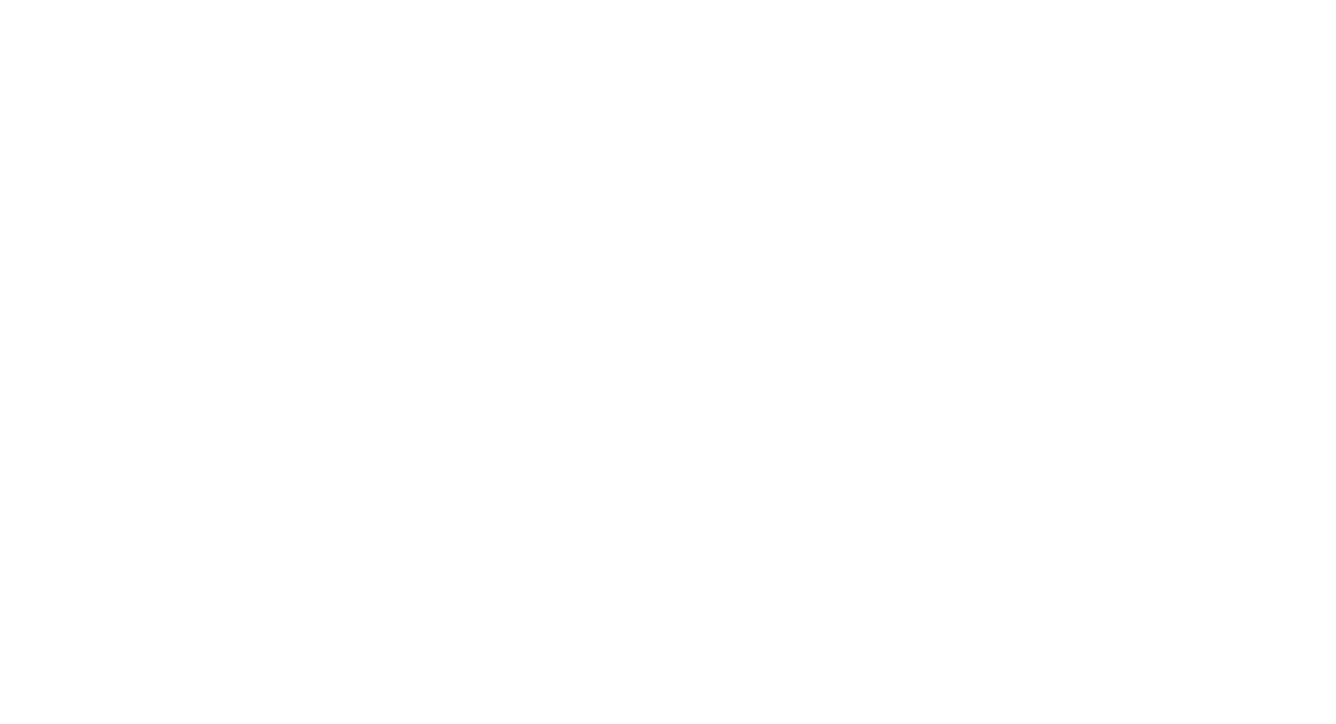
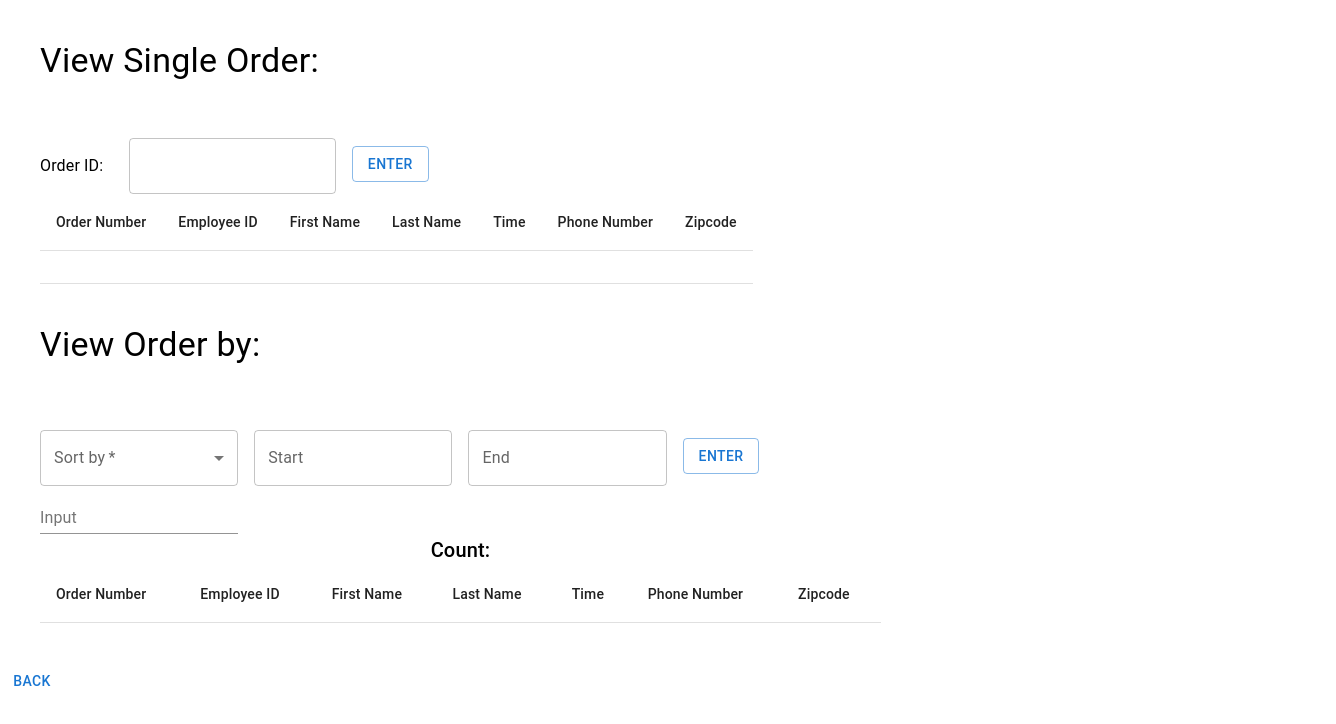
Before and after one commit to duncanmclean1/Cooper-s-Corp, a React (Create React App) app in the folder Frontend/coopers-corp/: page /vieworder/1 in a window 1280 px wide. Before the commit this address had no page. Shown: the top 724 px of the page, 1336 px wide, since content can reach past the window. Built offline with nearby package versions, Linux system fonts and the light colour scheme.

Commit message:
some ui changes

```diff
--- a/Frontend/coopers-corp/src/App.js
+++ b/Frontend/coopers-corp/src/App.js
@@ -1,4 +1,4 @@
-import {BrowserRouter as Router, Routes, Route} from "react-router-dom";
+import {BrowserRouter as Router, Routes, Route, Switch} from "react-router-dom";
 import LoginPage from "./Pages/LoginPage";
 import DashboardPage from "./Pages/DashboardPage";
 import AddEmployeePage from "./Pages/AddEmployeePage";
@@ -6,7 +6,6 @@ import EditEmployeePage from "./Pages/EditEmployeePage";
 import CustomerDetails from "./Pages/CustomerDetails";
 import ViewOrdersPage from "./Pages/ViewOrdersPage";
 import AddItems from "./Pages/AddItems";
-import EditComponent from "./Pages/EditComponent";
 export default function App()
 {
   return(
@@ -16,10 +15,9 @@ export default function App()
         <Route path="/dashboard/:employeeId" element={<DashboardPage />} />
         <Route path= "/addEmployee/:employeeId" element={<AddEmployeePage />} />
         <Route path= "/editEmployee/:employeeId" element={<EditEmployeePage />}/>
-        <Route path="/vieworder" element={<ViewOrdersPage />} />
+        <Route path="/vieworder/:employeeId" element={<ViewOrdersPage />} />
         <Route path="/customerDetails/:employeeId" element={<CustomerDetails />} />
         <Route path="/additems/:employeeId/:orderNumber" element={<AddItems />} />
-        <Route path="/editEmployee/editComponent" element={<EditComponent />} />
       </Routes>
     </Router>
   );
--- a/Frontend/coopers-corp/src/Pages/AddEmployeePage.js
+++ b/Frontend/coopers-corp/src/Pages/AddEmployeePage.js
@@ -107,6 +107,7 @@ export default function AddEmployee() {
     <Button type = "submit" variant="outlined" onClick = {handleClick}>
       Submit
      </Button>
+     <Button onClick={()=>navigate(`/editemployee/${employeeId}`)}>Back</Button>
    </Box>
    <Dialog
         open={openPopup}
--- a/Frontend/coopers-corp/src/Pages/AddItems.js
+++ b/Frontend/coopers-corp/src/Pages/AddItems.js
@@ -2,7 +2,10 @@ import { Box, Button, Container, Paper, Typography, TableHead, TableCell, Table,
 import { ToggleButton } from "@mui/material";
 import { useEffect, useState } from "react";
 import {useNavigate, useParams } from "react-router-dom";
-
+import Select from '@mui/material/Select';
+import MenuItem from '@mui/material/MenuItem';
+import InputLabel from '@mui/material/InputLabel';
+import FormControl from '@mui/material/FormControl';
 export default function AddItems() {
     const [menu, setMenu] = useState();
     const [quantity, setQuantity] = useState({quantity:""});
@@ -112,6 +115,10 @@ export default function AddItems() {
         const handleProductName = productName => event => {
             setProductName({...productName, [productName]: event.target.value})
         }
+        const handleProduct = (event) => {
+            setProductName({productName: event.target.value});
+            console.log(productName.productName);
+          };
         const handleQuantity = quantity => event => {
             setQuantity({...quantity, [quantity]: event.target.value})
         }
@@ -162,14 +169,27 @@ export default function AddItems() {
                     alignItems: "center",
                   }}
             >
+                <Typography variant="h6" align="center">Add Item</Typography>
+    <Grid item xs={12}>
+        <Grid marginTop={1} container spacing={2}>
             <Grid item xs={4}>
-                <Typography variant="h6">Add Item</Typography>
+            <Box component='form' display='flex' alignItems="center" flexDirection="row" marginTop={3}>
+            <FormControl required sx={{ width: 175, marginTop: 2 }}>
+            <InputLabel id="product">Product Name</InputLabel>
+            <Select labelId= "product" label= "Product" onChange={handleProduct} autowidth>
+              <MenuItem value="SODA">SODA</MenuItem>
+              <MenuItem value="BREADSTICKS">BREADSTICKS</MenuItem>
+              <MenuItem value="PIZZA - SMALL PEPPERONI">PIZZA - SMALL PEPPERONI</MenuItem>
+              <MenuItem value="PIZZA - MEDIUM PEPPERONI">PIZZA - MEDIUM PEPPERONI</MenuItem>
+              <MenuItem value="PIZZA - LARGE PEPPERONI">PIZZA - LARGE PEPPERONI</MenuItem>
+              <MenuItem value="PIZZA - SMALL HOUSE SPECIAL">PIZZA - SMALL HOUSE SPECIAL</MenuItem>
+              <MenuItem value="PIZZA - MEDIUM HOUSE SPECIAL">PIZZA - MEDIUM HOUSE SPECIAL</MenuItem>
+              <MenuItem value="PIZZA - LARGE HOUSE SPECIAL">PIZZA - LARGE HOUSE SPECIAL</MenuItem>
+            </Select>
+            </FormControl>
+            </Box>
             </Grid>
-            <Box sx={{ minWidth: 120 }}>
-    </Box>
-            <Grid container rowSpacing={2}>
-                <Grid item xs={6}>
-                <TextField
+                {/* <TextField
                 margin="normal"
                 id="Product Name"
                 label="Product Name"
@@ -177,10 +197,15 @@ export default function AddItems() {
                 variant="outlined"
                 value={productName.productName}
                 onChange={handleProductName("productName")}
-                />
+                /> */}
+                <Grid item xs={4}>
                 <TextField
                 margin="normal"
                 required={true}
+                type="number"
+                InputProps={{
+                    inputProps: { min: 0 }
+                  }}
                 id="Quantity"
                 label="Quantity"
                 name="Quantity"
@@ -189,7 +214,8 @@ export default function AddItems() {
                 value={quantity.quantity}
                 onChange={handleQuantity("quantity")}
               />
-                </Grid>
+              </Grid>
+                <Grid item xs={4}>
                 <TextField
                     margin="normal"
                     required={true}
@@ -202,8 +228,11 @@ export default function AddItems() {
                     onChange={handleNotes("notes")}
                 />
             </Grid>
-                <Button fullWidth={true} onClick={handleSubmit}>Add Item</Button>
-                <Grid container spacing={2}>
+            </Grid>
+            <Button variant='outlined' fullWidth={true} onClick={handleSubmit}>Add Item</Button>
+            </Grid>
+                <Box display="flex" justifyContent="center" alignItems="center">
+                <Grid item xs={12}>
                 <TextField
                     margin="normal"
                     required={true}
@@ -214,9 +243,11 @@ export default function AddItems() {
                     variant="outlined"
                     value={discount.discount}
                     onChange={handleDiscount("discount")}
+                    align='center'
                 />
-                <Button fullWidth={true} onClick={calculateCartTotal}>Apply Discount</Button>
                 </Grid>
+                </Box>
+                <Button variant='outlined' fullWidth={true} onClick={calculateCartTotal}>Apply Discount</Button>
     <Box sx={{ flexGrow: 1 }}>
         <Typography variant="h6">Cart</Typography>
         <TableContainer component={Paper}>
--- a/Frontend/coopers-corp/src/Pages/CustomerDetails.js
+++ b/Frontend/coopers-corp/src/Pages/CustomerDetails.js
@@ -102,7 +102,9 @@ export default function CustomerDetails() {
                     >
                         Add Customer
                     </Button>
-                </Box>
+                <Button fullWidth={true} onClick={()=>navigate(`/dashboard/${employeeId}`)}>Back</Button>
+                 </Box>
+
         </Container>
     )
 }
--- a/Frontend/coopers-corp/src/Pages/DashboardPage.js
+++ b/Frontend/coopers-corp/src/Pages/DashboardPage.js
@@ -15,7 +15,7 @@ import { useParams } from "react-router-dom";
                 </Button>
             </Grid>
             <Grid item spacing={2}>
-                <Button variant="outlined" href="/vieworder">
+                <Button variant="outlined" href={`/vieworder/${employeeId}`}>
                     View Order
                 </Button>
             </Grid>
--- a/Frontend/coopers-corp/src/Pages/EditEmployeePage.js
+++ b/Frontend/coopers-corp/src/Pages/EditEmployeePage.js
@@ -10,18 +10,12 @@ import Paper from '@mui/material/Paper';
 import Button from '@mui/material/Button';
 import Box from '@mui/system/Box';
 import Menu from '@mui/material/Menu';
-import EditComponent from './EditComponent';
 import Select from '@mui/material/Select';
 import {MenuButton} from '@mui/base/MenuButton';
 import MenuItem from '@mui/material/MenuItem';
 import InputLabel from '@mui/material/InputLabel';
 import FormControl from '@mui/material/FormControl';
 import {FormControlLabel, Checkbox, Grid, Link, Dialog, DialogActions, DialogContent, DialogContentText, DialogTitle, TextField} from "@material-ui/core";
-function createData(name, calories, fat, carbs, protein) {
-  return { name, calories, fat, carbs, protein };
-}
-
-
 
 export default function EditEmployeePage() {
   const navigate = useNavigate();
@@ -45,7 +39,7 @@ export default function EditEmployeePage() {
 
   const handleSubmit = (event) => {
     event.preventDefault();
-    console.log("whatt")
+    //console.log("whatt")
         const employeeUpdate = {
         "EMPLOYEE_ID": data.EMPLOYEE_ID,
         "FIRST_NAME": firstName.FIRST_NAME === "" ? data.FIRST_NAME : firstName.FIRST_NAME,
@@ -59,8 +53,8 @@ export default function EditEmployeePage() {
           body: JSON.stringify(employeeUpdate),
         })
           .then((response) => response.json())
-          .then((newEmployee) => {
-            console.log('New employee:', newEmployee);
+          .then((response) => {
+            console.log('New employee:', response);
           })
           .catch((e) => {
             console.error(e);
@@ -68,19 +62,20 @@ export default function EditEmployeePage() {
           getData();
           setOpen(false);
   };
-    const getData = async () => {
-    setLoading(true);
-    try {
-    const actualData = await fetch('api/showemployees');
-    const result = await actualData.json();
-    setRows(result);
-    console.log("hi");
-    console.log(rows);
-    } catch (error) {
-      console.log("error");
-    } finally {
-      setLoading(false);
-    }
+    const getData =  () => {
+      fetch('/api/showemployees', {
+        method: 'GET',
+        headers: {
+            'Content-Type': 'application/json',
+        },
+        body: JSON.stringify(),
+    })
+    .then((response) => response.json())
+    .then((response) => {
+        setRows(response);
+    })
+      setLoading(true);
+
   };
   useEffect(() => {fetch('/api/showemployees', {
     method: 'GET',
@@ -93,7 +88,7 @@ export default function EditEmployeePage() {
 .then((response) => {
     setRows(response);
 })
-  }, []);
+  }, [data]);
     const handleClickButton = row => {
       setData(prevEmployeeInfo => ({...prevEmployeeInfo, EMPLOYEE_ID: row.EMPLOYEE_ID, FIRST_NAME: row.FIRST_NAME, LAST_NAME: row.LAST_NAME, STATUS: row.STATUS}));
       console.log("on click", data);
@@ -134,7 +129,9 @@ export default function EditEmployeePage() {
 
         </TableBody>
     </Table>
+    <Box display="flex" flexDirection='row' alignItems='center' justifyContent='center'>
     <Button onClick={()=>navigate(`/addemployee/${employeeId}`)}>Add new Employee</Button>
+    </Box>
     <Button onClick={()=>navigate(`/dashboard/${employeeId}`)}>Back</Button>
     <Dialog
         open={open}
--- a/Frontend/coopers-corp/src/Pages/ViewOrdersPage.js
+++ b/Frontend/coopers-corp/src/Pages/ViewOrdersPage.js
@@ -10,7 +10,6 @@ import Paper from '@mui/material/Paper';
 import Button from '@mui/material/Button';
 import Box from '@mui/system/Box';
 import Menu from '@mui/material/Menu';
-import EditComponent from './EditComponent';
 import Select from '@mui/material/Select';
 import {MenuButton} from '@mui/base/MenuButton';
 import MenuItem from '@mui/material/MenuItem';
@@ -28,7 +27,7 @@ export default function ViewOrdersPage() {
   const navigate = useNavigate();
   const [sortBy, setSortBy] = useState();
   const [zipcode, setZipcode] = useState();
-  const [employeeId, setEmployeeId] = useState();
+  const [employeeIdNew, setEmployeeIdNew] = useState();
   const [rows, setRows] = useState([]);
   const [zipcodeRows, setZipcodeRows] = useState([]);
   const [zipcodeCount, setZipcodeCount] = useState("");
@@ -40,6 +39,7 @@ export default function ViewOrdersPage() {
   const [start, setStart] = useState();
   const [end, setEnd] = useState();
   const [numberCount, setNumberCount] = useState();
+  const {employeeId} = useParams();
   const handleId = (event) => {
     event.preventDefault();
     setId(event.target.value);
@@ -74,7 +74,7 @@ export default function ViewOrdersPage() {
   }
   else if(sortBy==="Employee") {
     const viewEmployeeOrder = {
-      "EMPLOYEE_ID": employeeId,
+      "EMPLOYEE_ID": employeeIdNew,
       "TIME_BEGIN": formattedStartDate,
       "TIME_END": formattedEndDate
   };
@@ -88,6 +88,7 @@ export default function ViewOrdersPage() {
       console.log(viewOrder);
       console.log(viewOrder.ORDER_DETAILS_LIST);
       setRows(viewOrder.ORDER_DETAILS_LIST);
+      setNumberCount(viewOrder.COUNT);
 
     })
   }
@@ -111,7 +112,7 @@ export default function ViewOrdersPage() {
     console.log(zipcode);
     }
     else if (sortBy=== "Employee"){
-      setEmployeeId(event.target.value);
+      setEmployeeIdNew(event.target.value);
     }
   }
   const handleSelect = (event) => {
@@ -149,11 +150,17 @@ export default function ViewOrdersPage() {
     <Box>
     <Grid container spacing={2} margin={5}>
       <Box component="section">
-        <Typography variant="h6" >View Single Order:</Typography>
-        <Grid width='50%' >
-        <Typography variant="body1" margin={5}>Order ID:</Typography>
+        <Typography variant="h4" >View Single Order:</Typography>
+        <Grid width='75%' marginTop={5} container spacing={2}>
+          <Grid item xs={2}>
+        <Typography variant="body1" marginTop={2}>Order ID:</Typography>
+        </Grid>
+        <Grid item xs={5}>
         <TextField variant="outlined"  onChange={handleId}>Order ID: </TextField>
-        <Button onClick={handleSubmit} variant='outlined' size='small'>ENTER</Button>
+        </Grid>
+        <Grid item xs={5} marginTop={1}>
+        <Button onClick={handleSubmit} variant='outlined'>ENTER</Button>
+        </Grid>
         </Grid>
         <Table>
         <TableHead>
@@ -183,10 +190,12 @@ export default function ViewOrdersPage() {
       </Grid>
       <Grid container spacing={2} margin={5}>
       <Grid>
-    <Typography variant="h1" >View Order by:</Typography>
-    <Box component='form' gap={10} display='flex' marginTop={5}>
+    <Typography variant="h4" >View Order by:</Typography>
+    <Box component='form' gap={10} display='flex' flexDirection="row" marginTop={5}>
+    <Grid marginTop={1} container spacing={2}>
+      <Grid item xs={3}>
             <Box display="flex" flexDirection="column">
-            <FormControl required sx={{ m: 1, minWidth: 120 }}>
+            <FormControl required>
             <InputLabel id="sort_by">Sort by</InputLabel>
             <Select labelId= "sort_by" label= "view by:" onChange={handleSelect}>
               <MenuItem value="Employee">Employee</MenuItem>
@@ -195,15 +204,23 @@ export default function ViewOrdersPage() {
             </FormControl>
             <TextField label="Input" onChange={handleInput}></TextField>
           </Box>
+          </Grid>
+          <Grid item xs={3}>
           <LocalizationProvider dateAdapter={AdapterDayjs}>
           <DatePicker label="Start" onChange={(val)=>setStart(val)} value={start} />
           </LocalizationProvider>
+          </Grid>
+          <Grid item xs={3}>
           <LocalizationProvider dateAdapter={AdapterDayjs}>
           <DatePicker label="End" onChange={(val)=>setEnd(val)} value={end} />
           </LocalizationProvider>
-          <Button onClick={multiOrder}>ENTER</Button>
+          </Grid>
+          <Grid item xs={3}  marginTop={1}>
+          <Button onClick={multiOrder} variant='outlined' >ENTER</Button>
+          </Grid>
+          </Grid>
             </Box>
-            <Typography variant="h6">Number {numberCount}</Typography>
+            <Typography align="center" variant="h6">Count: {numberCount}</Typography>
             <Table>
         <TableHead>
             <TableRow>
@@ -220,10 +237,11 @@ export default function ViewOrdersPage() {
             {DisplayData}
         </TableBody>
     </Table>
-
     </Grid>
     </Grid>
+    <Button onClick={()=>navigate(`/dashboard/${employeeId}`)}>Back</Button>
     </Box>
+
 
   );
 }
```
Also changed, not shown: Frontend/coopers-corp/src/Pages/EditComponent.js (deleted, +0 -12 lines), Frontend/coopers-corp/src/Pages/EditFetch.js (deleted, +0 -20 lines).
